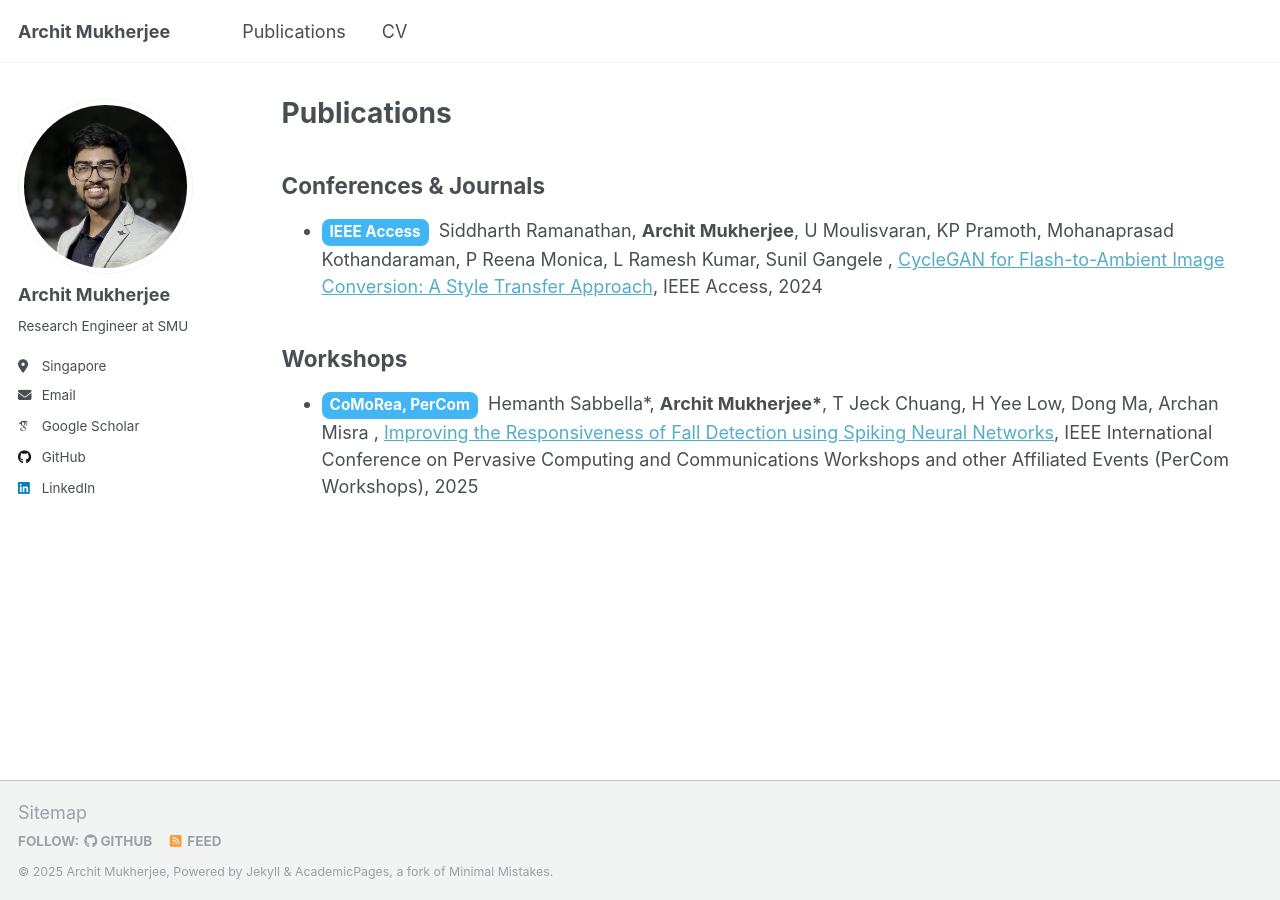
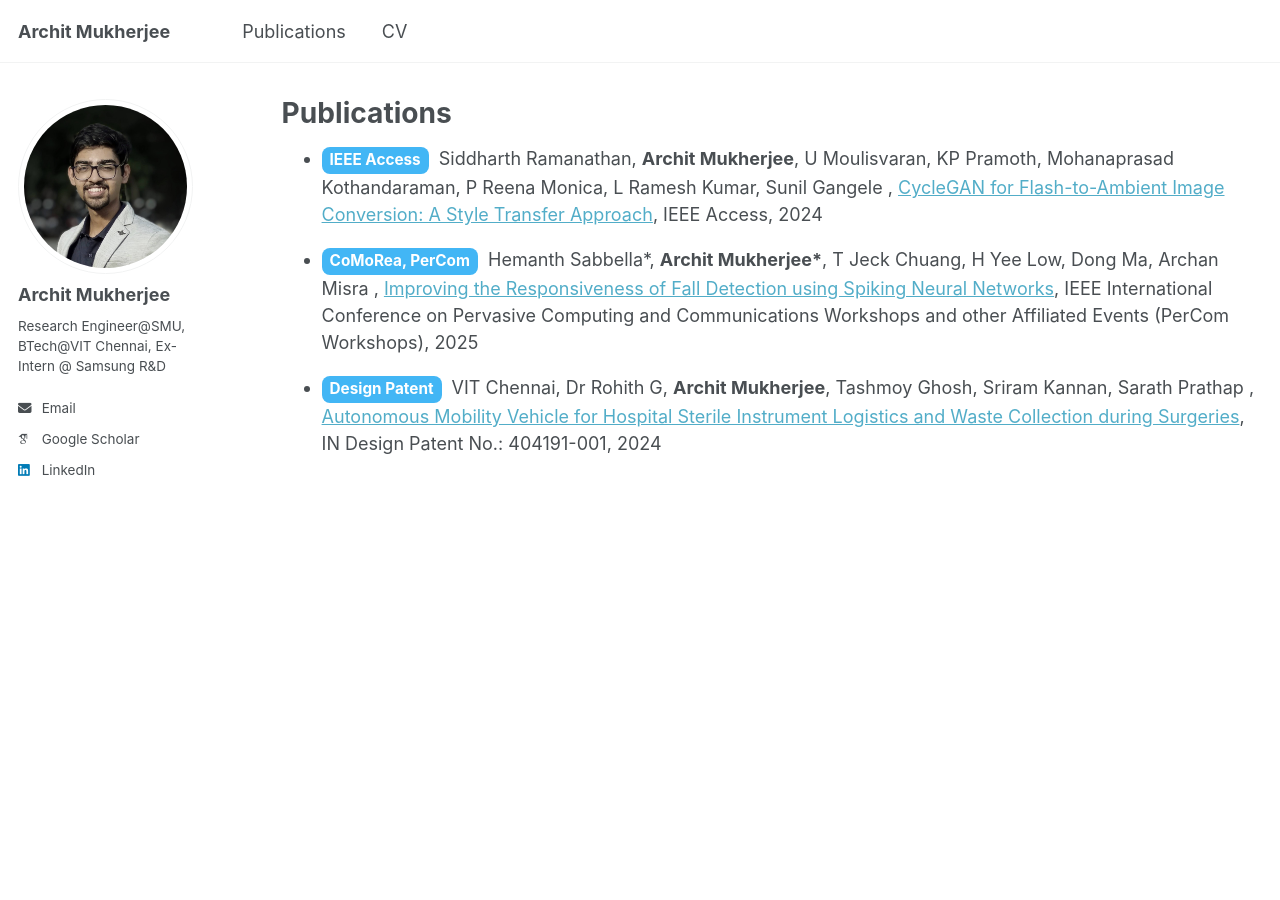
Before and after one commit to ArchitMukherjee/architmukherjee.github.io, a Jekyll site: the page built from _pages/publications.html, in a window 1280 px wide. Built offline with Jekyll 4.4.1, drawn with Linux system fonts in a browser that asks for light colours; some web fonts are replaced.

Commit message:
adding content

```diff
--- a/_config.yml
+++ b/_config.yml
@@ -26,8 +26,8 @@ author:
   avatar           : "prof_pic.png"
   name             : "Archit Mukherjee"
   pronouns         : # example: "she/her"
-  bio              : "Research Engineer at SMU"
-  location         : "Singapore"
+  bio              : "Research Engineer@SMU, BTech@VIT Chennai, Ex-Intern @ Samsung R&D"
+  location         :
   employer         :
   uri              : # URL
   email            : "archit.mukherjee@gmail.com"
@@ -47,7 +47,7 @@ author:
   bitbucket        : # Username - Update with your username on the site
   codepen          : # Username
   dribbble         : # Username
-  github           : "architmukherjee"
+  github           : # "architmukherjee"
   kaggle           : # Username
   stackoverflow    : # User number or user number and name (i.e., use "1" or "1/jeff-atwood")
 
@@ -120,7 +120,7 @@ staticman:
       options:
         format           : "iso8601" # "iso8601" (default), "timestamp-seconds", "timestamp-milliseconds"
 atom_feed:
-  hide                   : false     # change to true to hide the RSS feed in the footer
+  hide                   : true     # change to true to hide the RSS feed in the footer
   path                   : # blank (default) uses feed.xml
 
 
--- a/_includes/footer.html
+++ b/_includes/footer.html
@@ -1,4 +1,4 @@
-{% include base_path %}
+<!-- {% include base_path %}
 
 {% if site.author.github or site.author.bitbucket or site.atom_feed.hide != true %}
 <div class="page__footer-follow">
@@ -21,5 +21,4 @@
 
 <div class="page__footer-copyright">
   &copy; {{ site.time | date: '%Y' }} {{ site.name | default: site.title }}, {{ site.data.ui-text[site.locale].powered_by | default: "Powered by" }} <a href="http://jekyllrb.com" rel="nofollow">Jekyll</a> &amp; <a href="https://github.com/academicpages/academicpages.github.io">AcademicPages</a>, a fork of <a href="https://mademistakes.com/work/minimal-mistakes-jekyll-theme/" rel="nofollow">Minimal Mistakes</a>.<br />
-  <!-- Site last updated {{ "now" | date: '%Y-%m-%d' %}} -->
-</div>
+</div> -->
--- a/_includes/footer/custom.html
+++ b/_includes/footer/custom.html
@@ -1,3 +1,3 @@
 <!-- start custom footer snippets -->
-<a href="/sitemap/">Sitemap</a>
+<!-- <a href="/sitemap/">Sitemap</a> -->
 <!-- end custom footer snippets -->
--- a/_layouts/default.html
+++ b/_layouts/default.html
@@ -18,12 +18,7 @@ layout: compress
 
     {{ content }}
 
-    <div class="page__footer">
-      <footer>
-        {% include footer/custom.html %}
-        {% include footer.html %}
-      </footer>
-    </div>
+    <!-- The footer was removed -->
 
     {% include scripts.html %}
 
--- a/_pages/publications.html
+++ b/_pages/publications.html
@@ -6,8 +6,7 @@ author_profile: true
 ---
 
 {% include base_path %}
-
-<h2>Conferences & Journals</h2>
+<!-- removed h2 conf heading -->
 <ul>
   {% assign conferences = site.publications | where: "category", "conference" | sort: "year" | reverse %}
   {% for pub in conferences %}
@@ -22,14 +21,12 @@ author_profile: true
           {{ author }}{% unless forloop.last %}, {% endunless %}
         {% endif %}
       {% endfor %},
-      <!-- "<a href='{{ pub.url }}'>{{ pub.title }}</a>" -->
       <a href="{{ pub.link }}" target="_blank" rel="noopener noreferrer">{{ pub.title }}</a>,
       {{ pub.venue_long }}, {{ pub.year }}
     </li>
   {% endfor %}
 </ul>
-
-<h2>Workshops</h2>
+<!-- removed h2 workshop heading -->
 <ul>
   {% assign workshops = site.publications | where: "category", "workshop" | sort: "year" | reverse %}
   {% for pub in workshops %}
@@ -44,9 +41,29 @@ author_profile: true
           {{ author }}{% unless forloop.last %}, {% endunless %}
         {% endif %}
       {% endfor %},
-      <!-- "<a href='{{ pub.url }}'>{{ pub.title }}</a>" -->
       <a href="{{ pub.link }}" target="_blank" rel="noopener noreferrer">{{ pub.title }}</a>,
       {{ pub.venue_long }}, {{ pub.year }}
     </li>
   {% endfor %}
 </ul>
+
+<!-- removed h2 patent heading -->
+<ul>
+  {% assign patent = site.publications | where: "category", "patent" | sort: "year" | reverse %}
+  {% for pub in patent %}
+    <li>
+      <span class="venue-pill">{{ pub.venue }}</span>
+      {% assign author_list = pub.authors | split: ", " %}
+      {% assign highlights = pub.highlight_authors | default: "" %}
+      {% for author in author_list %}
+        {% if highlights contains author %}
+          <strong>{{ author }}</strong>{% unless forloop.last %}, {% endunless %}
+        {% else %}
+          {{ author }}{% unless forloop.last %}, {% endunless %}
+        {% endif %}
+      {% endfor %},
+      <a href="{{ pub.link }}" target="_blank" rel="noopener noreferrer">{{ pub.title }}</a>,
+      {{ pub.venue_long }}, {{ pub.year }}
+    </li>
+  {% endfor %}
+</ul>
```
Also changed, not shown: _pages/about.md (+13 -3 lines), _publications/2024-design-patent-agv-localization.md (added, +13 -0 lines), _pages/publications_old.html (added).
